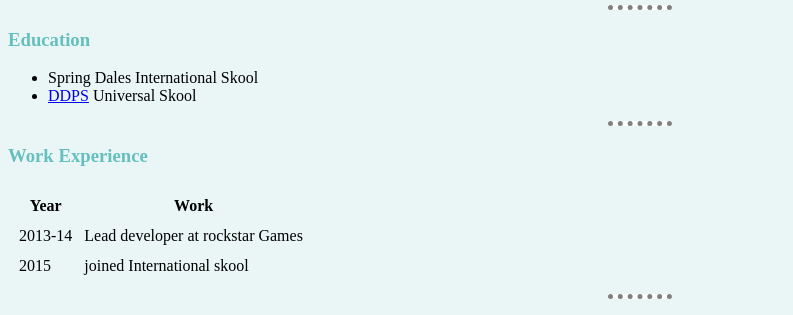
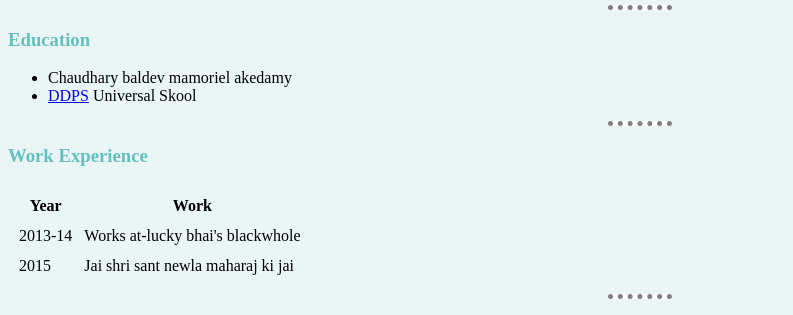
Before and after one commit to ShubhamWebDev/cv, a plain HTML site: page index.html in a window 1280 px wide. Shown: the part 257-572 px from the top of the page, without its empty margins (0-793 px from the left). Drawn offline with Linux system fonts and the light colour scheme.

Commit message:
Update index.html

```diff
--- a/index.html
+++ b/index.html
@@ -19,7 +19,7 @@
     <hr>
     <h3>Education</h3>
     <ul>
-      <li>Spring Dales International Skool</li>
+      <li>Chaudhary baldev mamoriel akedamy</li>
       <li><a href="https://www.ddps.in/">DDPS</a> Universal Skool</li>
       </ul>
       <hr>
@@ -32,11 +32,11 @@
         <tbody>
           <tr>
             <td>2013-14</td>
-            <td>Lead developer at rockstar Games</td>
+            <td>Works at-lucky bhai's blackwhole</td>
           </tr>
           <tr>
             <td>2015</td>
-            <td>joined International skool</td>
+            <td>Jai shri sant newla maharaj ki jai</td>
           </tr>
         </tbody>
       </table>
```
